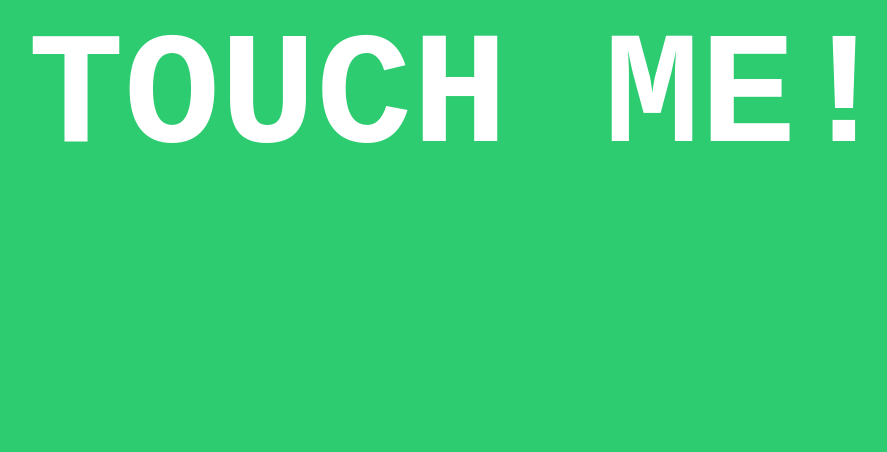
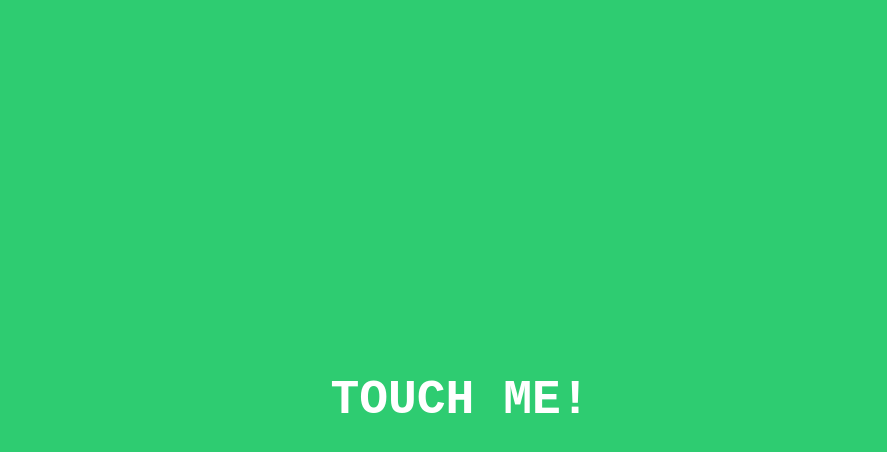
Before and after one commit to studiozero/goh-app, a plain HTML site: page index.html in a window 1280 px wide. Shown: the whole page, without its empty margins (180-1067 px from the left). Drawn offline with Linux system fonts and the light colour scheme.

Commit message:
add some style

```diff
--- a/index.html
+++ b/index.html
@@ -101,7 +101,13 @@ h1{
   text-align: center;
   color: white;
   font-family: monospace;
-  font-size: 10rem;
+  font-size: 3rem;
+  position:relative;
+
+  top: 50%;
+    -webkit-transform: translateY(-50%);
+    -ms-transform: translateY(-50%);
+    transform: translateY(-50%);
 }
 
 .flash h1{
```
